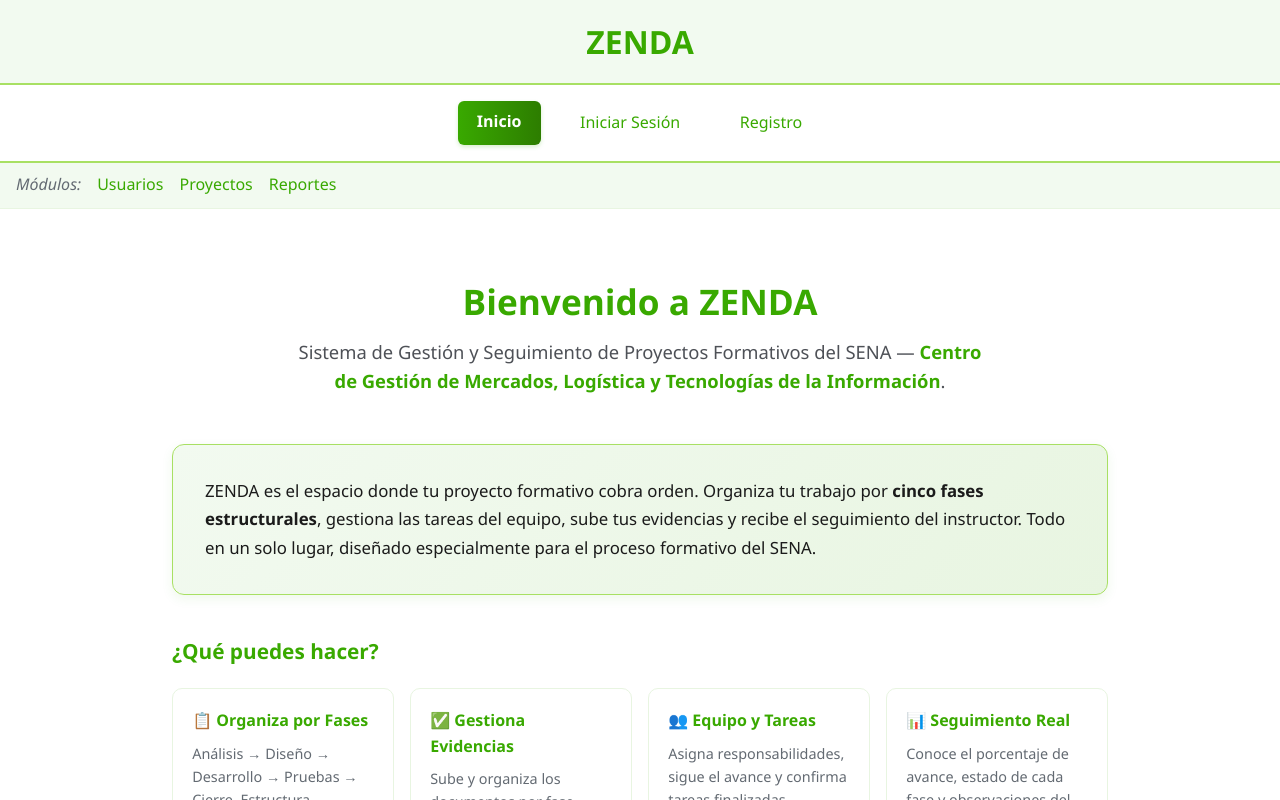
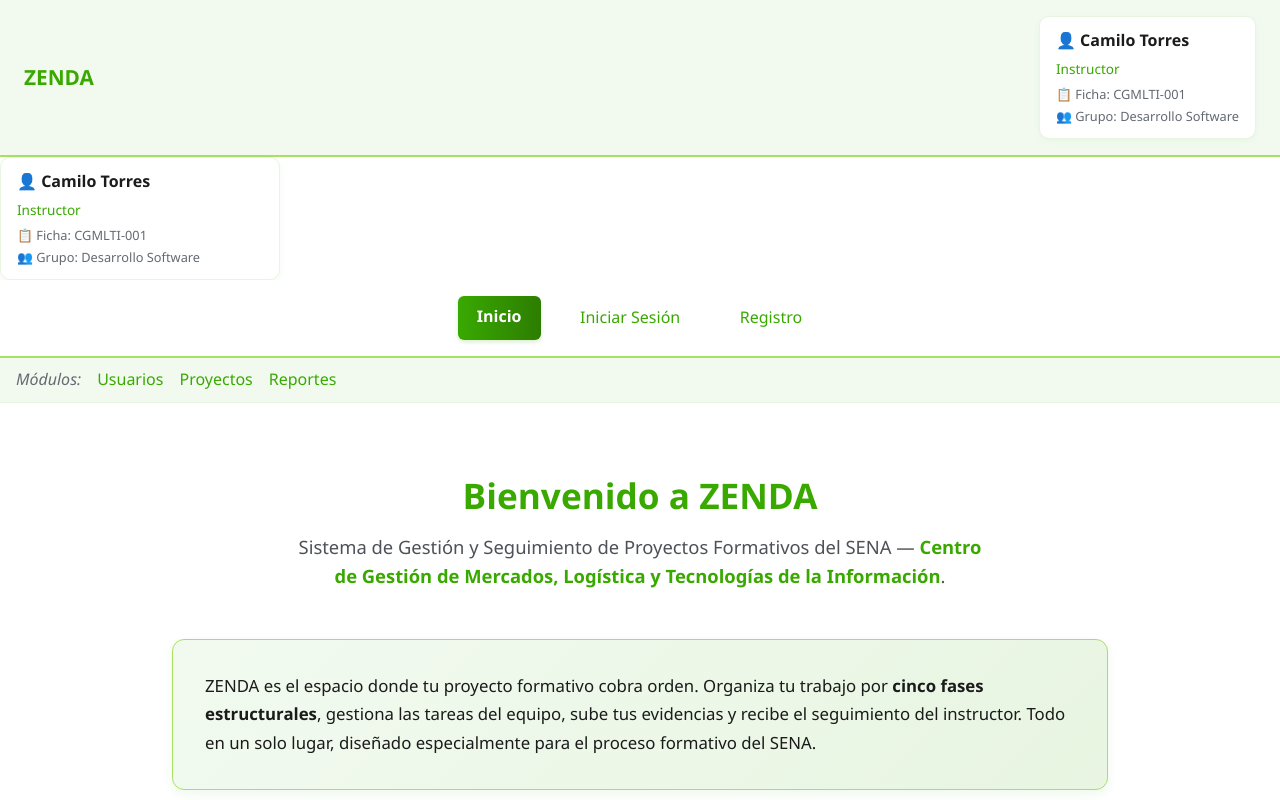
Before and after one commit to player7842/ZENDA_REACT, a React (Vite) app: page / in a window 1280 px wide. Shown: the top 800 px of the page. Built offline with nearby package versions, Linux system fonts and the light colour scheme.

Commit message:
creacion de de componente global, slice y redux

```diff
--- a/package.json
+++ b/package.json
@@ -10,8 +10,10 @@
     "preview": "vite preview"
   },
   "dependencies": {
+    "@reduxjs/toolkit": "^2.12.0",
     "react": "^19.2.8",
     "react-dom": "^19.2.8",
+    "react-redux": "^9.3.0",
     "react-router-dom": "^7.18.3"
   },
   "devDependencies": {
--- a/src/App.tsx
+++ b/src/App.tsx
@@ -16,6 +16,9 @@
 import DetalleProyecto from "./pages/DetalleProyecto";
 import Reportes from "./pages/Reportes";
 
+// perfil
+import PerfilUsuario from "./components/PerfilUsuario"; // ✅ Importar
+
 function App() {
   // función para las alertas
   const handleAccion = (modulo: string, mensaje: string) => {
@@ -33,6 +36,7 @@
       }}
     >
       <Header />
+      <PerfilUsuario />
       <MenuPrincipal />
       <MenuModulos />
 
--- a/src/components/Header.tsx
+++ b/src/components/Header.tsx
@@ -1,7 +1,17 @@
+import PerfilUsuario from "./PerfilUsuario";
+
 const Header = () => {
   return (
-    <header style={{ padding: '1rem', background: '#F2FAF0', borderBottom: '2px solid #A8E063' }}>
-      <h1 style={{ color: '#39A900', margin: 0, textAlign: 'center' }}>ZENDA</h1>
+    <header style={{
+      padding: "1rem 1.5rem",
+      background: "#F2FAF0",
+      borderBottom: "2px solid #A8E063",
+      display: "flex",
+      justifyContent: "space-between",
+      alignItems: "center"
+    }}>
+      <h1 style={{ color: "#39A900", margin: 0, fontSize: "1.3rem" }}>ZENDA</h1>
+      <PerfilUsuario /> {/* ✅ Aparece en TODA la aplicación automáticamente */}
     </header>
   );
 };
--- /dev/null
+++ b/src/components/PerfilUsuario.tsx
@@ -0,0 +1,50 @@
+// components/PerfilUsuario.tsx
+import { useSelector } from "react-redux";
+import { RootState } from "../store";
+
+const PerfilUsuario = () => {
+  // ✅ Leemos datos del estado global — se actualiza automáticamente
+  const usuario = useSelector((state: RootState) => state.sesion.usuario);
+  const autenticado = useSelector((state: RootState) => state.sesion.autenticado);
+
+  if (!autenticado || !usuario) {
+    return (
+      <div style={{ padding: "0.6rem 1rem", background: "#F5F7FA", borderRadius: "8px", fontSize: "0.9rem" }}>
+        🔒 No has iniciado sesión
+      </div>
+    );
+  }
+
+  // Colores según rol
+  const colorRol = usuario.rol === "Instructor" ? "#39A900" : "#3B82F6";
+
+  return (
+    <div style={{
+      padding: "0.7rem 1rem",
+      background: "#FFFFFF",
+      border: "1px solid #E8F5E1",
+      borderRadius: "10px",
+      maxWidth: "280px",
+      boxShadow: "0 2px 6px rgba(57, 169, 0, 0.06)"
+    }}>
+      <p style={{ margin: 0, fontWeight: "600", color: "#1B1B1B" }}>
+        👤 {usuario.nombre}
+      </p>
+      <p style={{ margin: "0.25rem 0", fontSize: "0.85rem", color: colorRol, fontWeight: "500" }}>
+        {usuario.rol}
+      </p>
+      {usuario.ficha && (
+        <p style={{ margin: "0.15rem 0", fontSize: "0.8rem", color: "#636A72" }}>
+          📋 Ficha: {usuario.ficha}
+        </p>
+      )}
+      {usuario.grupo && (
+        <p style={{ margin: "0.15rem 0 0 0", fontSize: "0.8rem", color: "#636A72" }}>
+          👥 Grupo: {usuario.grupo}
+        </p>
+      )}
+    </div>
+  );
+};
+
+export default PerfilUsuario;
--- a/src/main.tsx
+++ b/src/main.tsx
@@ -1,10 +1,14 @@
 import ReactDOM from "react-dom/client";
 import App from "./App";
 import { BrowserRouter } from "react-router-dom";
+import { Provider } from "react-redux"; // Conectar Redux
+import { store } from "./store";        // Importar Store
 import "./App.css";
 
 ReactDOM.createRoot(document.getElementById("root")!).render(
-  <BrowserRouter>
-    <App />
-  </BrowserRouter>
+  <Provider store={store}>        {/* TODA la app ve el estado */}
+    <BrowserRouter>
+      <App />
+    </BrowserRouter>
+  </Provider>
 );
--- /dev/null
+++ b/src/store/index.ts
@@ -0,0 +1,13 @@
+// store/index.ts
+import { configureStore } from "@reduxjs/toolkit";
+import sesionReducer from "./slices/sesion.slice";
+
+export const store = configureStore({
+  reducer: {
+    sesion: sesionReducer
+    // Aquí agregaremos más slices después (proyectos, tareas, etc.)
+  }
+});
+
+// Tipo para que TypeScript reconozca el Store
+export type RootState = ReturnType<typeof store.getState>;
--- /dev/null
+++ b/src/store/slices/sesion.slice.ts
@@ -0,0 +1,49 @@
+// store/slices/sesion.slice.ts
+import { createSlice, PayloadAction } from "@reduxjs/toolkit";
+
+// ✅ Datos que coinciden con tus tablas de ZENDA
+interface UsuarioSesion {
+  nombre: string;
+  rol: "Aprendiz" | "Instructor" | "Coordinador" | "Administrador";
+  ficha?: string;
+  grupo?: string;
+}
+
+interface SesionState {
+  usuario: UsuarioSesion | null;
+  autenticado: boolean;
+}
+
+// Estado inicial
+const initialState: SesionState = {
+  usuario: {
+    nombre: "Camilo Torres",
+    rol: "Instructor",
+    ficha: "CGMLTI-001",
+    grupo: "Desarrollo Software"
+  },
+  autenticado: true
+};
+
+const sesionSlice = createSlice({
+  name: "sesion",
+  initialState,
+  reducers: {
+    // Simula inicio de sesión
+    iniciarSesion: (state, action: PayloadAction<UsuarioSesion>) => {
+      state.usuario = action.payload;
+      state.autenticado = true;
+    },
+    // Simula cierre de sesión
+    cerrarSesion: (state) => {
+      state.usuario = null;
+      state.autenticado = false;
+    }
+  }
+});
+
+// Exportar acciones para usarlas en componentes
+export const { iniciarSesion, cerrarSesion } = sesionSlice.actions;
+
+// Exportar reducer para el Store
+export default sesionSlice.reducer;
```
Also changed, not shown: 1 other file (tests, documents, lock files or other folders).
